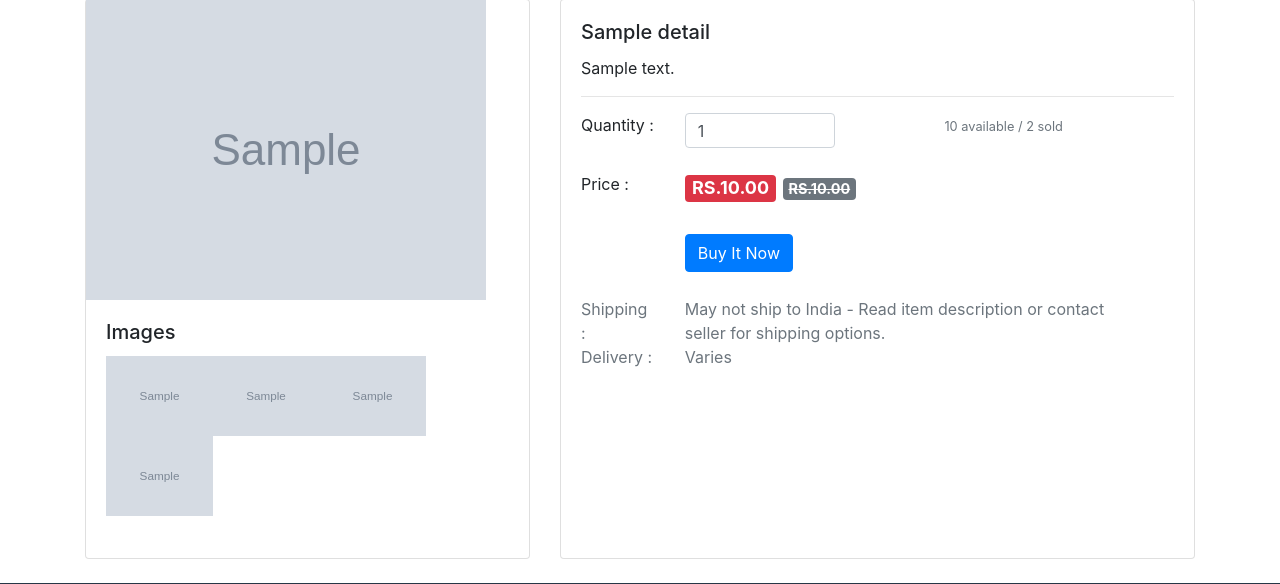
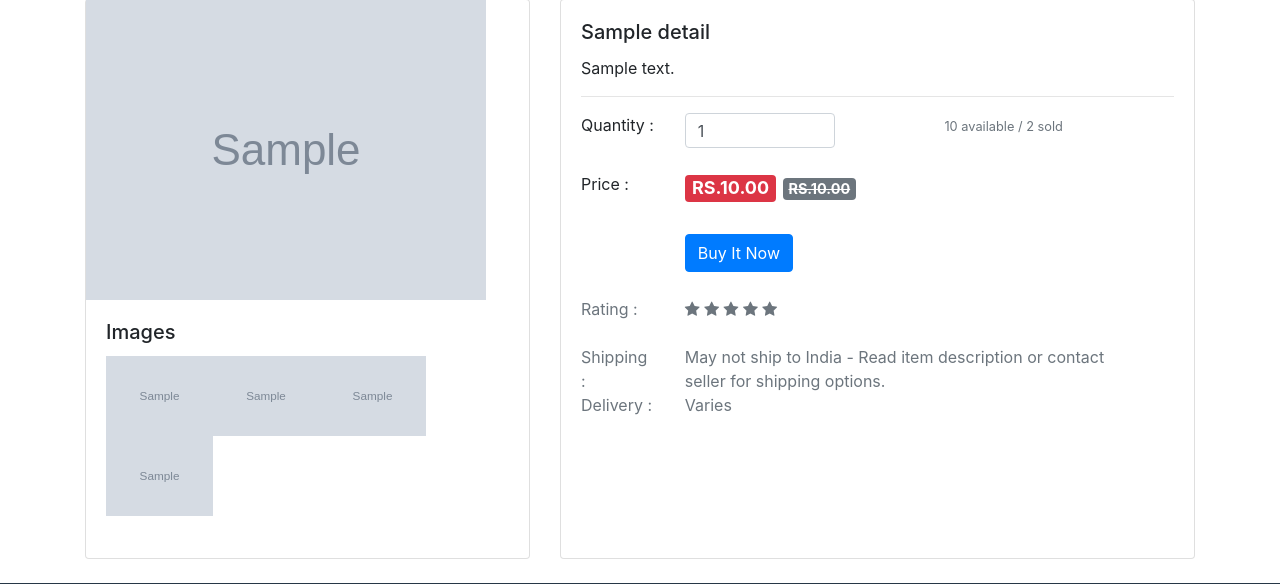
Before and after one commit to ThamiduAnjana/Group_Project_NSBM, a PHP site: page /addtocard.php?addcard=1 in a window 1280 px wide. Shown: the part 157-741 px from the top of the page. Run offline with PHP 8.4, Linux system fonts and the light colour scheme; tables that the repository leaves empty hold one stand-in row (values such as "Sample post"); grey boxes marked "Sample" are stand-in pictures.

Commit message:
Update file

```diff
--- a/addtocard.php
+++ b/addtocard.php
@@ -89,6 +89,77 @@
 					<div class="row">
 					    <div class="col-2">
 					    	<h5 class="card-text"><small class="text-muted">
+						    	Rating :
+						    </small></h5>
+					    </div>
+					    <div class="col-9">
+					    	<h5 class="card-text"><small class="text-muted">
+						    	<?php
+						    		switch ($row['it_rating']) {
+								      case 1:
+								        echo "
+								          <span class='fa fa-star checked'></span>
+								          <span class='fa fa-star'></span>
+								          <span class='fa fa-star'></span>
+								          <span class='fa fa-star'></span>
+								          <span class='fa fa-star'></span>
+								        ";
+								        break;
+								      case 2:
+								        echo "
+								          <span class='fa fa-star checked'></span>
+								          <span class='fa fa-star checked'></span>
+								          <span class='fa fa-star'></span>
+								          <span class='fa fa-star'></span>
+								          <span class='fa fa-star'></span>
+								        ";
+								        break;
+								      case 3:
+								        echo "
+								          <span class='fa fa-star checked'></span>
+								          <span class='fa fa-star checked'></span>
+								          <span class='fa fa-star checked'></span>
+								          <span class='fa fa-star'></span>
+								          <span class='fa fa-star'></span>
+								        ";
+								        break;
+								      case 4:
+								        echo "
+								          <span class='fa fa-star checked'></span>
+								          <span class='fa fa-star checked'></span>
+								          <span class='fa fa-star checked'></span>
+								          <span class='fa fa-star checked'></span>
+								          <span class='fa fa-star'></span>
+								        ";
+								        break;
+								      case 5:
+								        echo "
+								          <span class='fa fa-star checked'></span>
+								          <span class='fa fa-star checked'></span>
+								          <span class='fa fa-star checked'></span>
+								          <span class='fa fa-star checked'></span>
+								          <span class='fa fa-star checked'></span>
+								        ";
+								        break;
+
+								      default:
+								        echo "
+								          <span class='fa fa-star'></span>
+								          <span class='fa fa-star'></span>
+								          <span class='fa fa-star'></span>
+								          <span class='fa fa-star'></span>
+								          <span class='fa fa-star'></span>
+								        ";
+								        break;
+								    }
+						    	?>
+						    </small></h5>
+					    </div>
+					</div>
+					<br>
+					<div class="row">
+					    <div class="col-2">
+					    	<h5 class="card-text"><small class="text-muted">
 						    	Shipping :
 						    </small></h5>
 					    </div>
```
